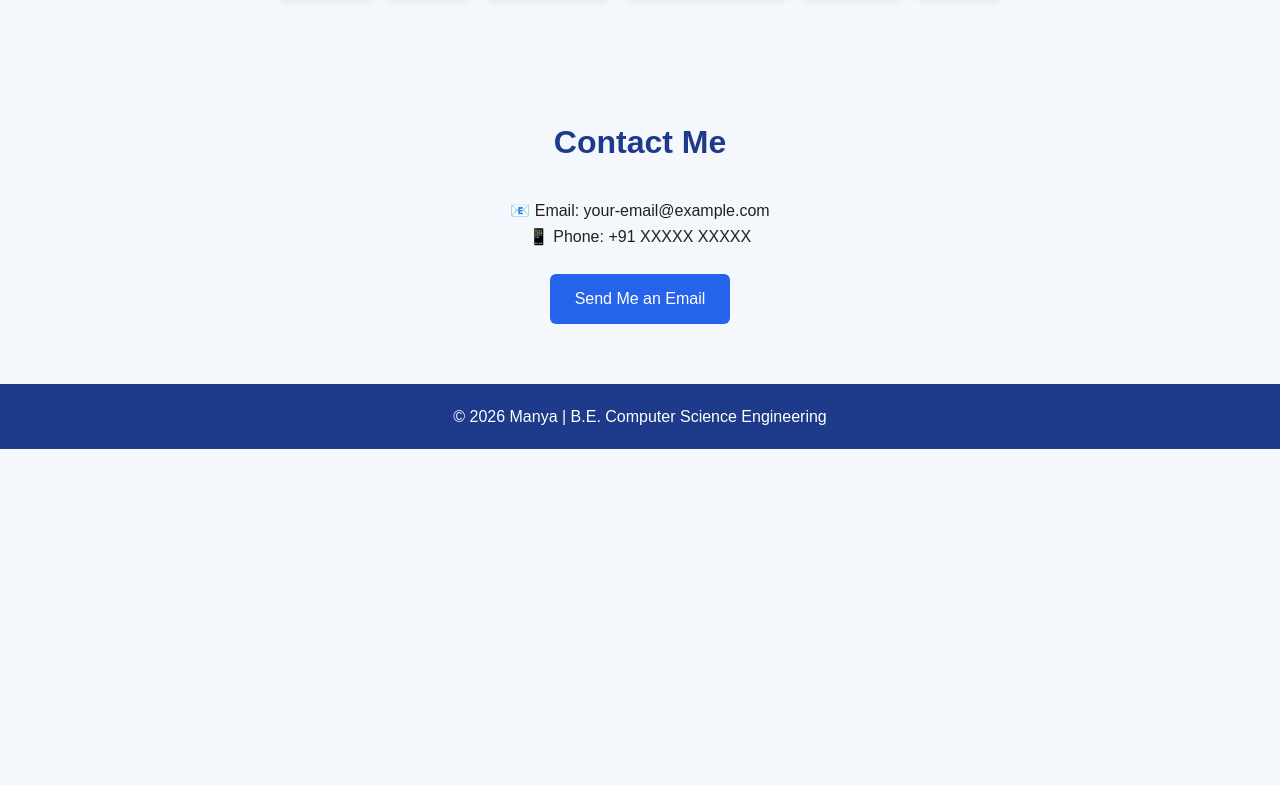
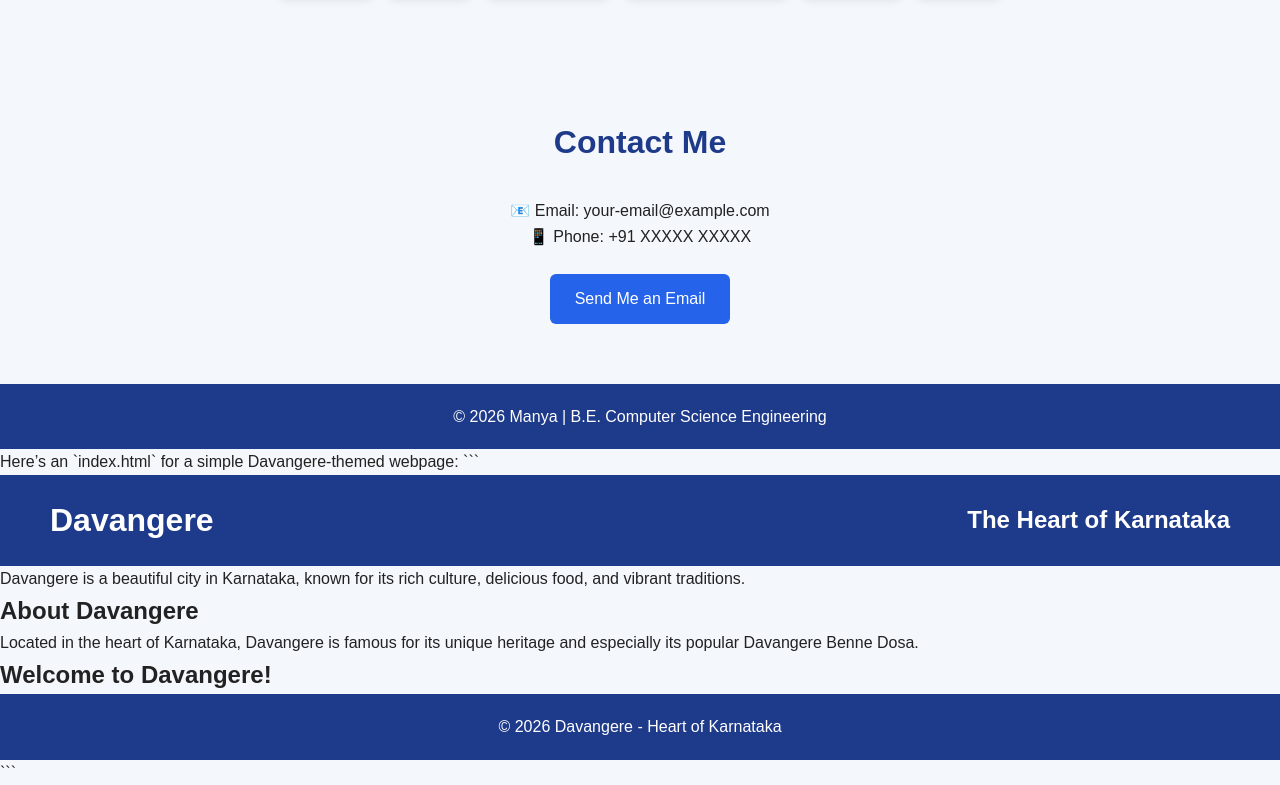
Before and after one commit to manyanagaraj107-cyber/Lab1, a plain HTML site: page index.html in a window 1280 px wide. Shown: the part 1206-1991 px from the top of the page. Before the commit the page ends 1655 px from the top, so only its background shows below. Drawn offline with Linux system fonts and the light colour scheme.

````diff
--- a/index.html
+++ b/index.html
@@ -220,3 +220,43 @@
 </footer>
 
 </body> </html>
+
+Here’s an `index.html` for a simple Davangere-themed webpage:
+
+```
+<!DOCTYPE html>
+<html lang="en">
+<head>
+  <meta charset="UTF-8">
+  <meta name="viewport" content="width=device-width, initial-scale=1.0">
+  <title>Davangere - Heart of Karnataka</title>
+</head>
+<body>
+
+  <header>
+    <h1>Davangere</h1>
+    <h2>The Heart of Karnataka</h2>
+  </header>
+
+  <main>
+    <p>
+      Davangere is a beautiful city in Karnataka, known for its rich culture,
+      delicious food, and vibrant traditions.
+    </p>
+
+    <h2>About Davangere</h2>
+    <p>
+      Located in the heart of Karnataka, Davangere is famous for its
+      unique heritage and especially its popular Davangere Benne Dosa.
+    </p>
+
+    <h2>Welcome to Davangere!</h2>
+  </main>
+
+  <footer>
+    <p>&copy; 2026 Davangere - Heart of Karnataka</p>
+  </footer>
+
+</body>
+</html>
+```
````
